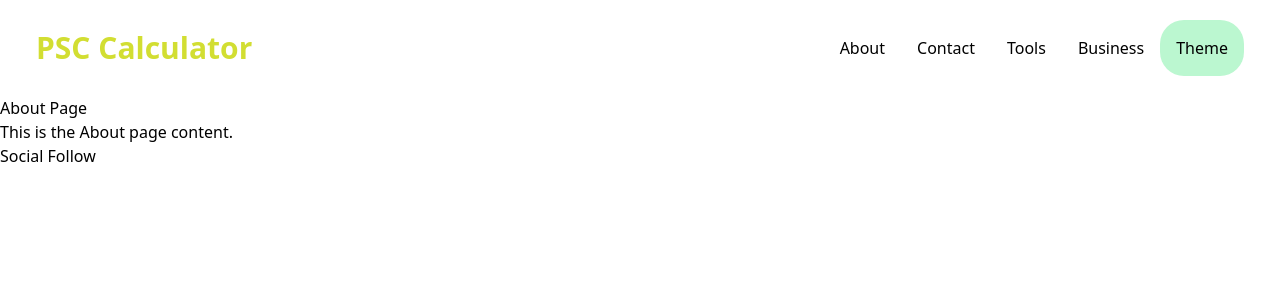
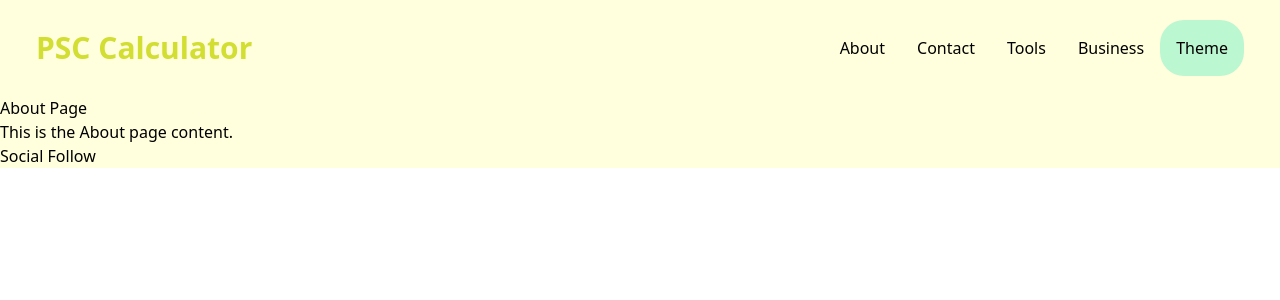
Before and after one commit to WireBot34/pscalc, a React (Create React App) app: page /about in a window 1280 px wide. Shown: the top 300 px of the page. Built offline with nearby package versions, Linux system fonts and the light colour scheme.

Commit message:
added theme classes

```diff
--- a/src/pages/About.js
+++ b/src/pages/About.js
@@ -10,7 +10,7 @@ import { Helmet } from "react-helmet";
 
 function About() {
   return (
-    <div>
+    <div className="bg-darkFG dark:bg-darkBG dark:text-darkFG">
       <Helmet>
         <title>PSCalc | About</title>
       </Helmet>
--- a/src/pages/Business.js
+++ b/src/pages/Business.js
@@ -5,7 +5,7 @@ import { Helmet } from "react-helmet";
 
 function Business() {
   return (
-    <div>
+    <div className="bg-darkFG dark:bg-darkBG dark:text-darkFG">
       <Helmet>
         <title>PSCalc | Business</title>
       </Helmet>
--- a/src/pages/Contact.js
+++ b/src/pages/Contact.js
@@ -5,7 +5,7 @@ import { Helmet } from "react-helmet";
 
 function Contact() {
   return (
-    <div>
+    <div className="bg-darkFG dark:bg-darkBG dark:text-darkFG">
       <Helmet>
         <title>PSCalc | Contact</title>
       </Helmet>
--- a/src/pages/Projects.js
+++ b/src/pages/Projects.js
@@ -5,7 +5,7 @@ import { Helmet } from "react-helmet";
 
 function Projects() {
   return (
-    <div>
+    <div className="bg-darkFG dark:bg-darkBG dark:text-darkFG">
       <Helmet>
         <title>PSCalc | Projects</title>
       </Helmet>
```
